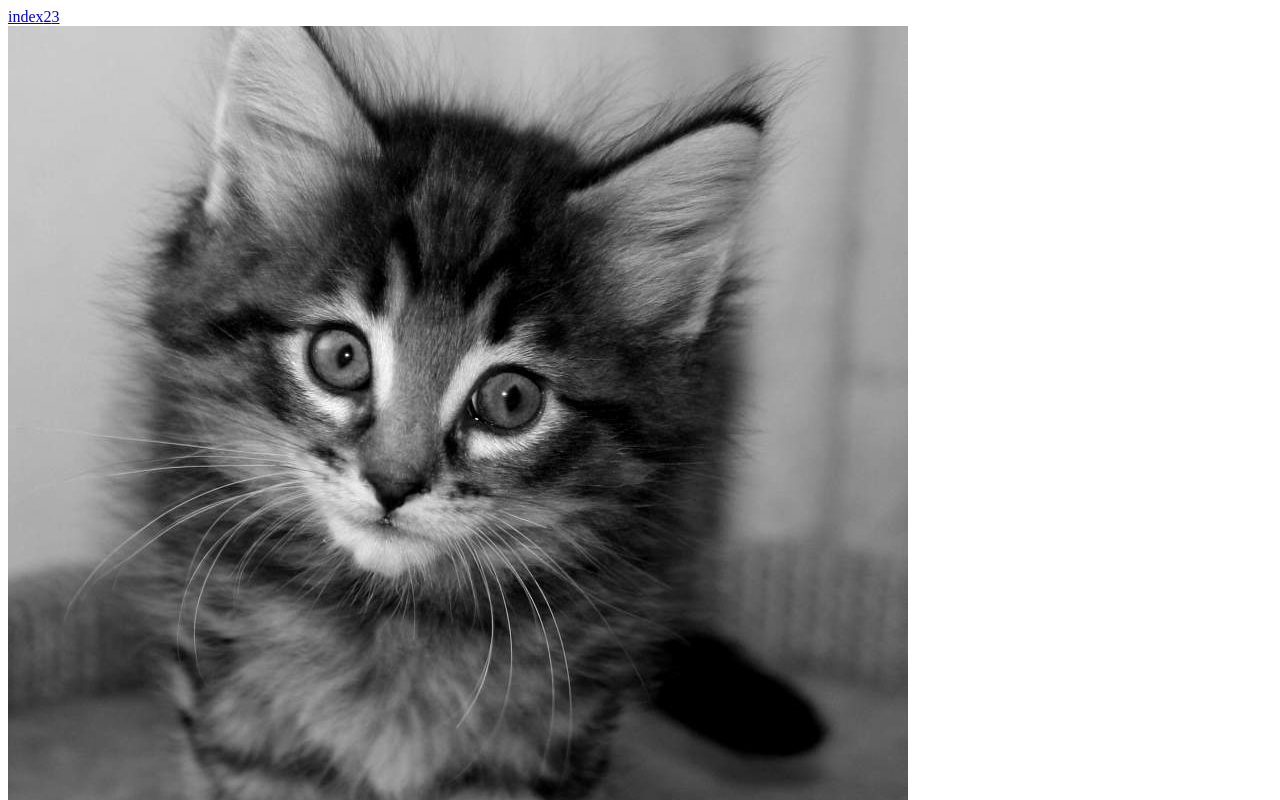
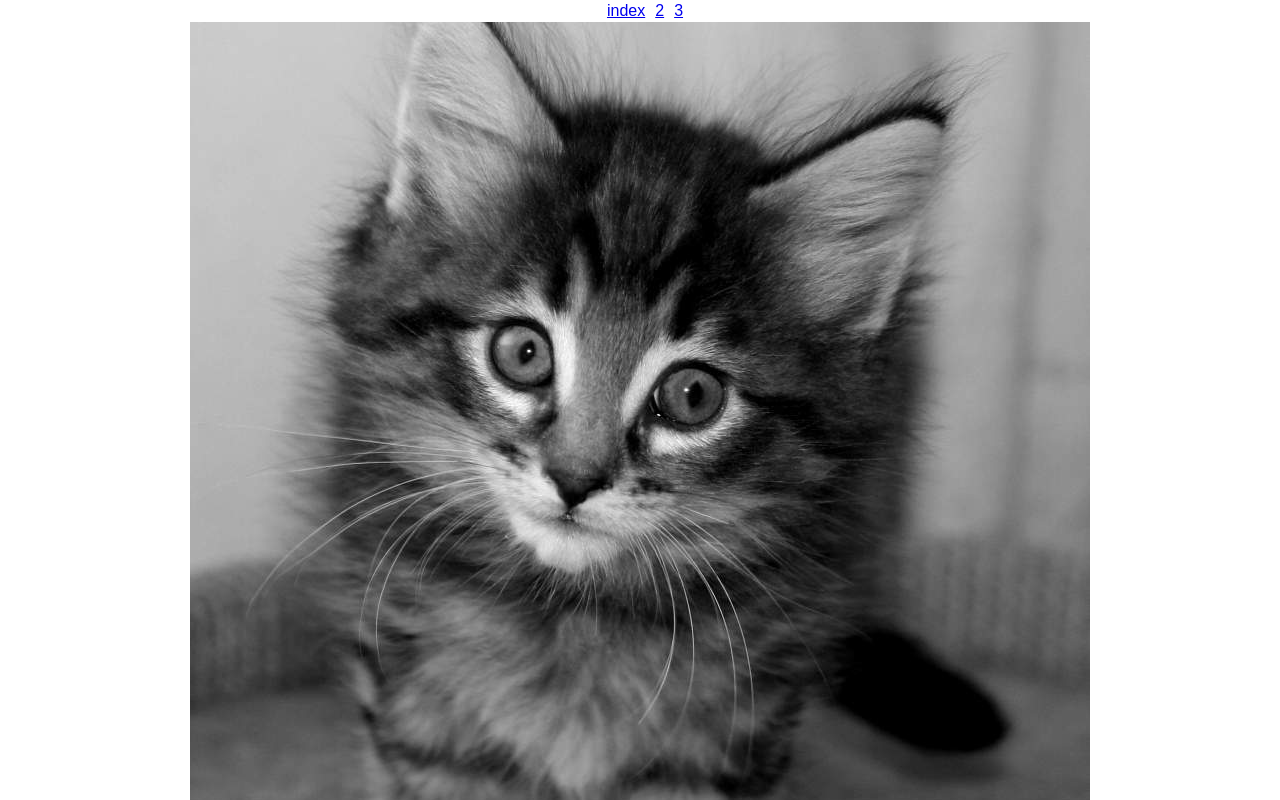
Before and after one commit to blopker/transition.js, a plain HTML site: page example/2.html in a window 1280 px wide. Shown: the top 800 px of the page. Drawn offline with nearby package versions, Linux system fonts and the light colour scheme; the site is published under a folder, as on GitHub Pages, so addresses that start at the root find nothing.

Commit message:
fixed links

```diff
--- a/example/2.html
+++ b/example/2.html
@@ -13,8 +13,8 @@
 
 	<meta name="viewport" content="width=device-width">
 
-	<link rel="stylesheet" href="/example/style.css">
-	<link rel="stylesheet" href="/transition.css">
+	<link rel="stylesheet" href="style.css">
+	<link rel="stylesheet" href="../transition.css">
 </head>
 <body>
 <header>
@@ -30,7 +30,7 @@
 
 </footer>
 <script src="//ajax.googleapis.com/ajax/libs/jquery/1.8.0/jquery.min.js"></script>
-<script src="/transition.js" type="text/javascript"></script>
+<script src="../transition.js" type="text/javascript"></script>
 <script src="script.js" type="text/javascript"></script>
 </body>
 
```
Also changed, not shown: example/3.html (+3 -3 lines), example/index.html (+3 -3 lines).
